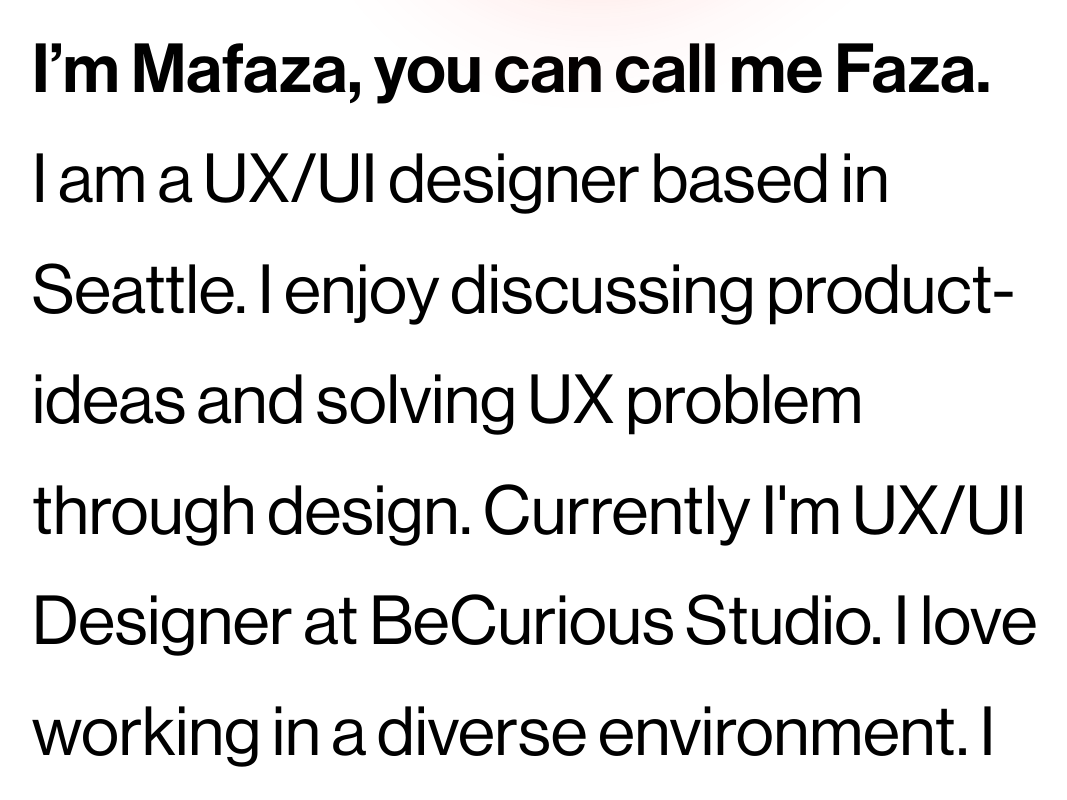
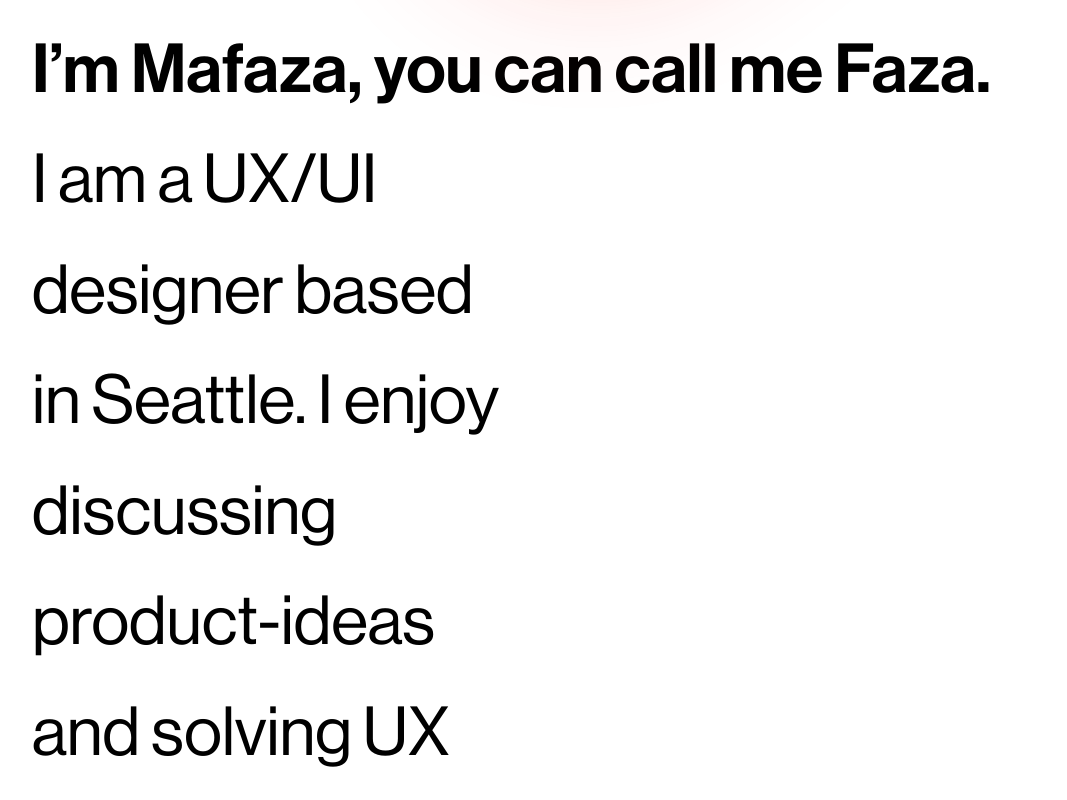
Before and after one commit to mafazaapri/mafazaapri.github.io, a React (Vite) app: page /#/about in a window 1280 px wide. Shown: the part 360-1160 px from the top of the page, without its empty margins (80-1147 px from the left). Built offline with nearby package versions, Linux system fonts and the light colour scheme.

Commit message:
Update AboutPage.jsx

```diff
--- a/src/pages/AboutPage.jsx
+++ b/src/pages/AboutPage.jsx
@@ -20,7 +20,9 @@
               <img src="/img/profile-pic.png" className="w-16 inline-block ms-2" />
               <br />I’m Mafaza, you can call me Faza. {" "}
        </span>
-<p> I am a UX/UI designer based in Seattle. I enjoy discussing product-ideas
+                    <br />
+                     <p className="max-w-[31.25rem]">
+I am a UX/UI designer based in Seattle. I enjoy discussing product-ideas
 
               and solving UX problem through design. Currently I'm UX/UI Designer at  BeCurious Studio. I love working in a diverse environment. I believe that collaborating with people from different <br />
              backgrounds will help me grow and excel in my career.  </p>
```
